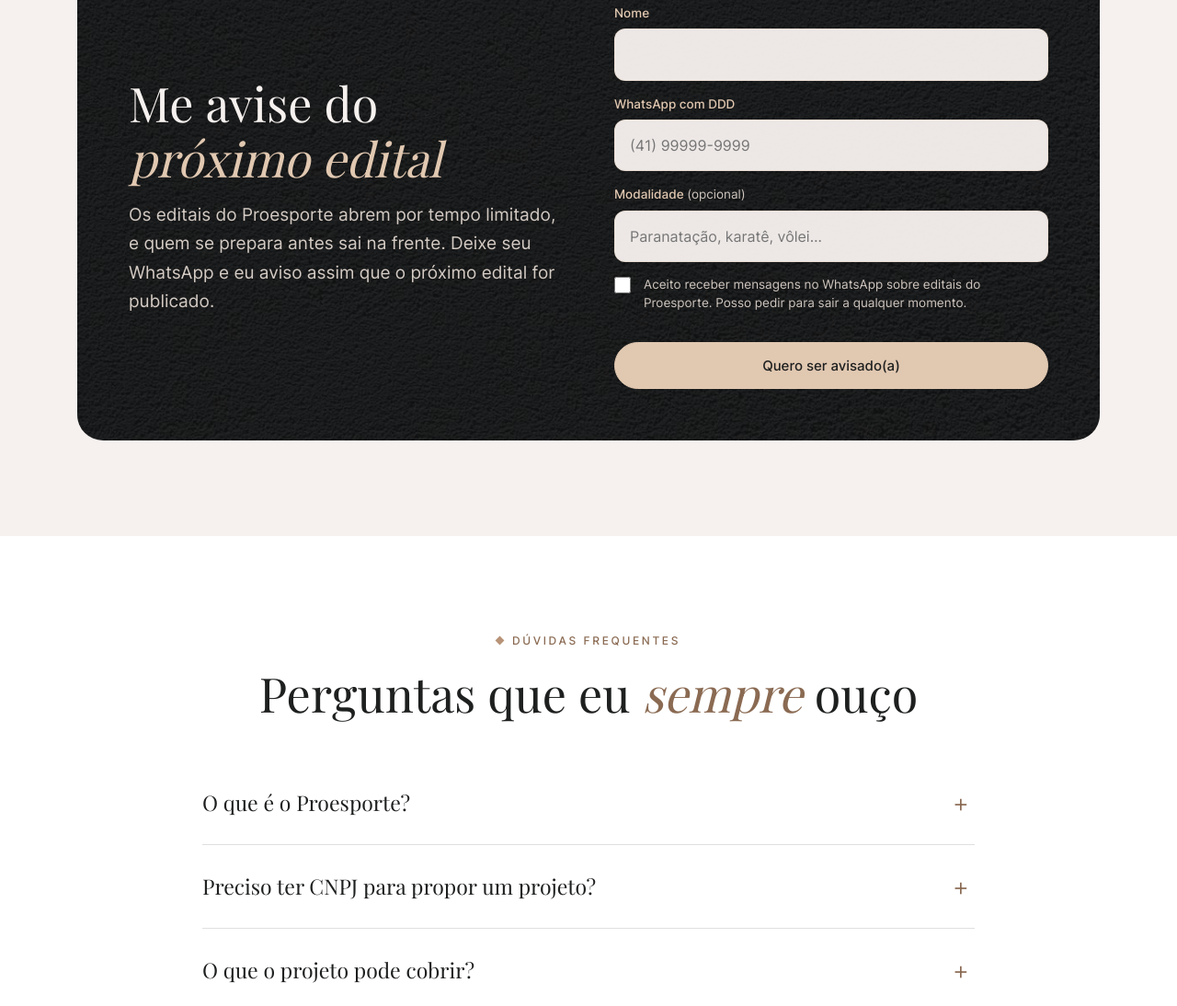
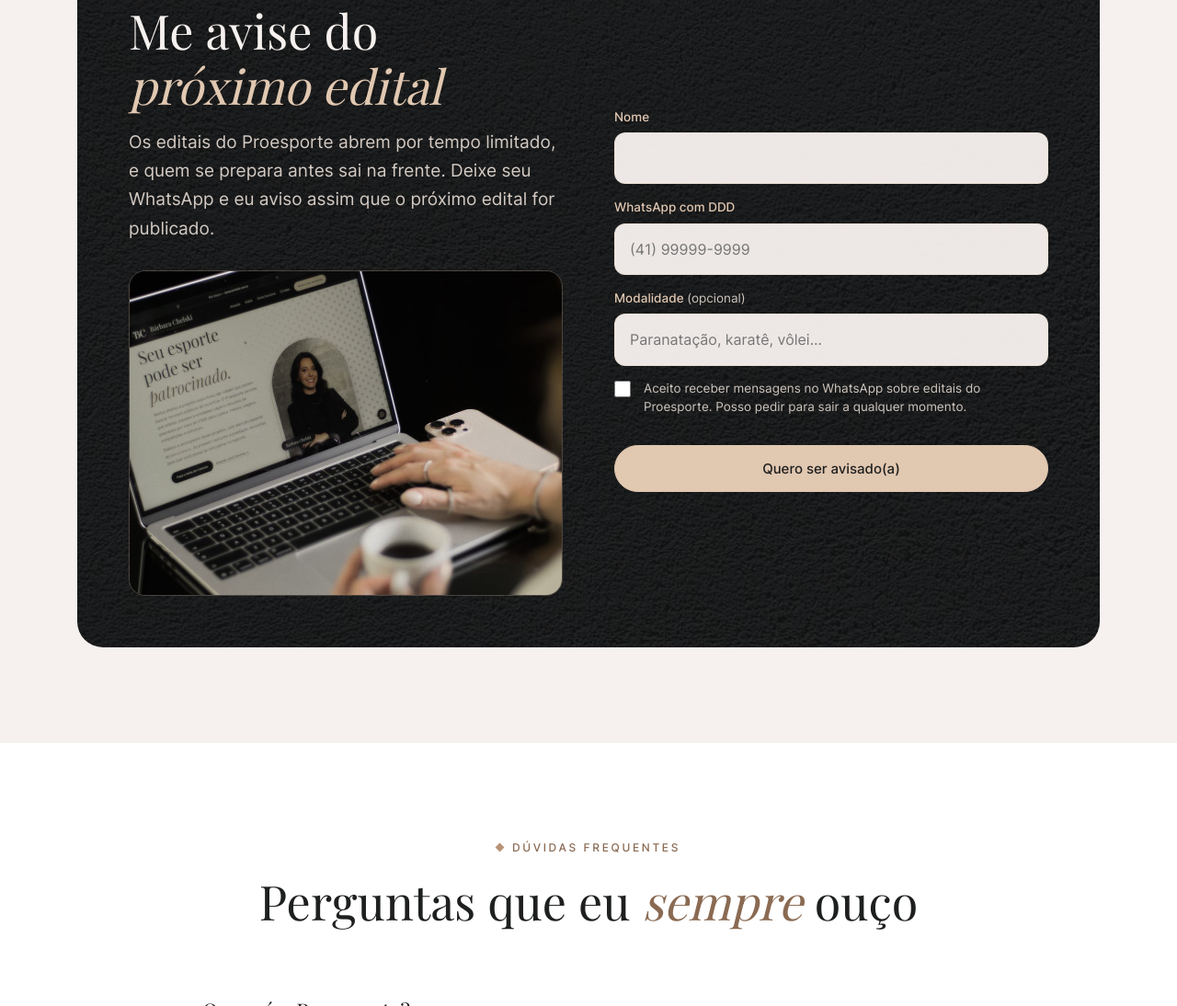
Before and after one commit to barbarachelski/barbara.chelski, a plain HTML site: page index.html in a window 1280 px wide. Shown: the part 9451-10545 px from the top of the page at 92% size. Drawn offline with Linux system fonts and the light colour scheme; a web font is replaced by a local one.

Commit message:
Foto do notebook com o site na lista do próximo edital
Co-Authored-By: Claude Opus 5.5 <noreply@anthropic.com>
Claude-Session: https://claude.ai/code/session_01KMMwaBXe2Uj9RhvZFGutdP

```diff
--- a/index.html
+++ b/index.html
@@ -222,6 +222,7 @@ nav .btn:hover{background:var(--nevoa);border-color:var(--nevoa)}
 .aviso-box>*:not(.pat){position:relative;z-index:1}
 .aviso-box em.acc{color:var(--areia)}
 .aviso-box h2{margin-bottom:16px}
+.aviso-foto{width:100%;height:auto;aspect-ratio:4/3;object-fit:cover;object-position:center 47%;border-radius:18px;margin-top:30px;border:1px solid rgba(225,200,177,.25)}
 .aviso-box .lead{color:#d4cbc4}
 .aviso-form{display:grid;gap:14px}
 .aviso-form label{font-size:13.5px;font-weight:500;color:var(--areia);display:block;margin-bottom:6px}
@@ -607,6 +608,7 @@ footer{background:linear-gradient(rgba(30,31,31,.55),rgba(30,31,31,.55)),url("im
    <div>
     <h2>Me avise do <em class="acc">próximo edital</em></h2>
     <p class="lead">Os editais do Proesporte abrem por tempo limitado, e quem se prepara antes sai na frente. Deixe seu WhatsApp e eu aviso assim que o próximo edital for publicado.</p>
+    <img class="aviso-foto" src="img/site-notebook.jpg" alt="Notebook aberto no site de Bárbara Chelski, com uma xícara de café ao lado" width="933" height="1400" loading="lazy">
    </div>
    <div id="avisoArea">
     <form class="aviso-form" id="avisoForm" novalidate>
```
Also changed, not shown: img/site-notebook.jpg (added).
